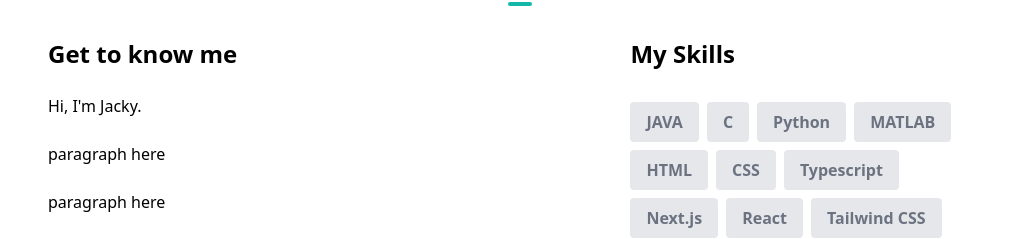
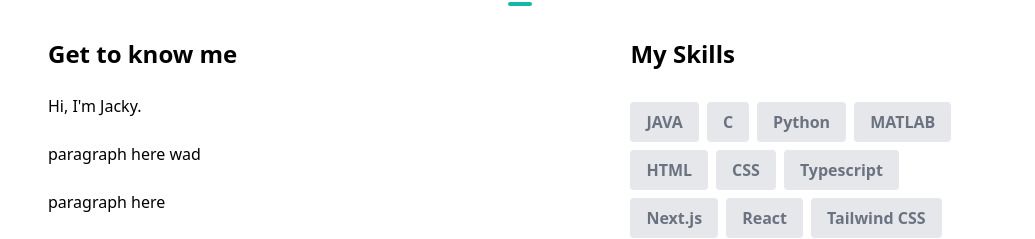
Before and after one commit to twoandtwelve/portfolio-website, a Next.js app: page / in a window 1280 px wide. Shown: the part 777-1016 px from the top of the page, without its empty margins (120-1155 px from the left). Built offline with nearby package versions, Linux system fonts and the light colour scheme.

Commit message:
testing deploy changes

```diff
--- a/components/AboutSection.tsx
+++ b/components/AboutSection.tsx
@@ -30,7 +30,7 @@ const AboutSection = () => {
             </h1>
             <p>Hi, I&#39;m Jacky. </p>
             <br />
-            <p>paragraph here</p>
+            <p>paragraph here wad</p>
             <br />
             <p>paragraph here</p>
             <br />
```
